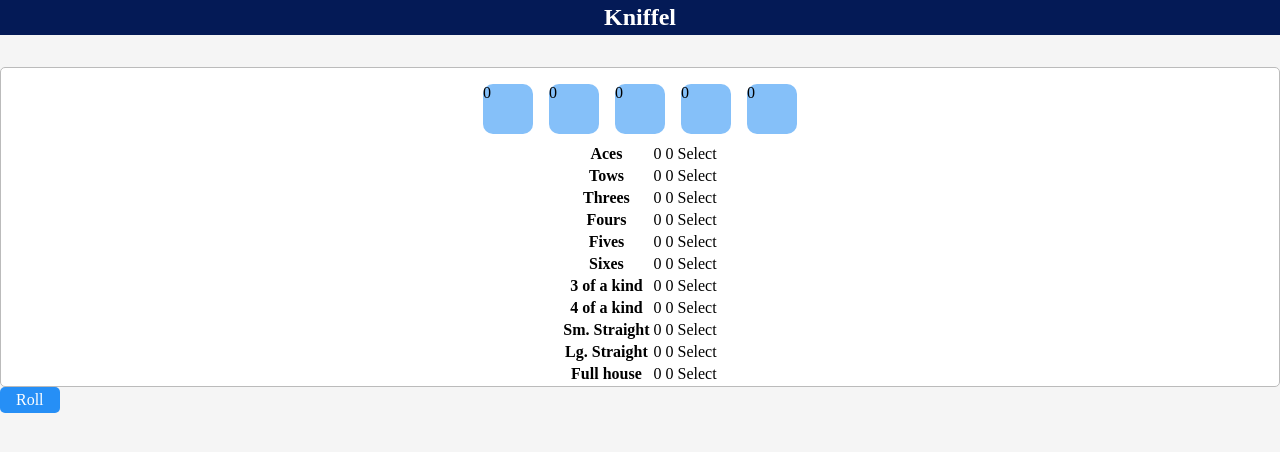
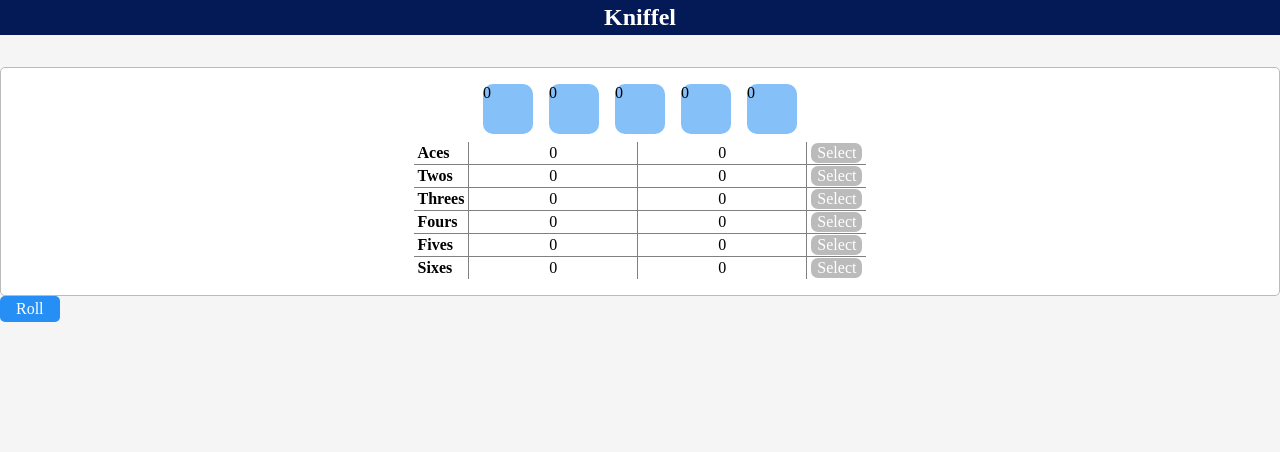
Before and after one commit to 4ndre4s/kniffel, a Vue app: page / in a window 1280 px wide. Shown: the top 452 px of the page. Built offline with nearby package versions, Linux system fonts and the light colour scheme.

Commit message:
Implement upper block rows, adjust styling

```diff
--- a/src/components/KniffelBlock.vue
+++ b/src/components/KniffelBlock.vue
@@ -1,80 +1,137 @@
 <template>
-  <div>
-    <table>
-      <tr>
-        <th>Aces</th>
-        <td>0</td>
-        <td>0</td>
-        <td>Select</td>
-      </tr>
-      <tr>
-        <th>Tows</th>
-        <td>0</td>
-        <td>0</td>
-        <td>Select</td>
-      </tr>
-      <tr>
-        <th>Threes</th>
-        <td>0</td>
-        <td>0</td>
-        <td>Select</td>
-      </tr>
-      <tr>
-        <th>Fours</th>
-        <td>0</td>
-        <td>0</td>
-        <td>Select</td>
-      </tr>
-      <tr>
-        <th>Fives</th>
-        <td>0</td>
-        <td>0</td>
-        <td>Select</td>
-      </tr>
-      <tr>
-        <th>Sixes</th>
-        <td>0</td>
-        <td>0</td>
-        <td>Select</td>
-      </tr>
-      <tr>
-        <th>3 of a kind</th>
-        <td>0</td>
-        <td>0</td>
-        <td>Select</td>
-      </tr>
-      <tr>
-        <th>4 of a kind</th>
-        <td>0</td>
-        <td>0</td>
-        <td>Select</td>
-      </tr>
-      <tr>
-        <th>Sm. Straight</th>
-        <td>0</td>
-        <td>0</td>
-        <td>Select</td>
-      </tr>
-      <tr>
-        <th>Lg. Straight</th>
-        <td>0</td>
-        <td>0</td>
-        <td>Select</td>
-      </tr>
-      <tr>
-        <th>Full house</th>
-        <td>0</td>
-        <td>0</td>
-        <td>Select</td>
-      </tr>
-    </table>
-  </div>
+  <table class="block-table">
+    <tr class="block-table-row" v-for="row in upperBlockRows" :key="row.label">
+      <th class="block-table-cell">{{ row.label }}</th>
+      <td class="block-table-cell">{{ row.value ? row.value : "0" }}</td>
+      <td class="block-table-cell">{{ countPotentialValue(row.count) }}</td>
+      <td class="block-table-cell">
+        <button
+          @click="setValue(row)"
+          class="select-button"
+          :disabled="row.value != null"
+        >
+          Select
+        </button>
+      </td>
+    </tr>
+  </table>
 </template>
 
 <script>
 export default {
   name: "KniffelBlock",
+  props: {
+    dices: {
+      type: Array,
+      required: true,
+    },
+  },
+  data() {
+    return {
+      upperBlockRows: [
+        {
+          id: 1,
+          label: "Aces",
+          value: null,
+          count: 1,
+        },
+        {
+          id: 2,
+          label: "Twos",
+          value: null,
+          count: 2,
+        },
+        {
+          id: 3,
+          label: "Threes",
+          value: null,
+          count: 3,
+        },
+        {
+          id: 4,
+          label: "Fours",
+          value: null,
+          count: 4,
+        },
+        {
+          id: 5,
+          label: "Fives",
+          value: null,
+          count: 5,
+        },
+        {
+          id: 6,
+          label: "Sixes",
+          value: null,
+          count: 6,
+        },
+      ],
+    };
+  },
+  methods: {
+    countPotentialValue(rowCount) {
+      return this.dices.reduce((acc, dice) => {
+        if (dice.value === rowCount) {
+          acc += dice.value;
+        }
+        return acc;
+      }, 0);
+    },
+    setValue(row) {
+      this.upperBlockRows.some((r) => {
+        if (r.id !== row.id) {
+          return false;
+        }
+        r.value = this.countPotentialValue(row.count);
+        return true;
+      });
+    },
+  },
 };
 </script>
 
-<style scoped></style>
+<style scoped lang="scss">
+.select-button {
+  border-radius: 7px;
+  background: var(--color-grey);
+  border: none;
+  color: white;
+
+  &:disabled {
+    color: var(--color-grey--dark);
+  }
+}
+
+.block-table {
+  border-collapse: collapse;
+}
+
+.block-table-row {
+  &:last-child {
+    .block-table-cell {
+      border-bottom: none;
+    }
+  }
+}
+
+.block-table-cell {
+  border: 1px solid grey;
+  border-top: none;
+  text-align: center;
+  padding: 1px 0.25rem;
+
+  &:first-child {
+    text-align: left;
+    border-left: none;
+  }
+
+  &:nth-child(2),
+  &:nth-child(3) {
+    padding: 0 5rem;
+  }
+
+  &:last-child {
+    border-right: none;
+  }
+}
+</style>
--- a/src/components/KniffelBoard.vue
+++ b/src/components/KniffelBoard.vue
@@ -11,7 +11,7 @@
           @toggle-lock:dice="toggleDiceLock(dice.id)"
         />
       </div>
-      <kniffel-block />
+      <kniffel-block :dices="dices" class="kniffel-block" />
     </div>
     <roll-dice-button @roll:dice="rollDices" />
   </div>
@@ -79,4 +79,7 @@ export default {
 .dice:not(:last-of-type) {
   margin-right: 1rem;
 }
+.kniffel-block {
+  margin-bottom: 1rem;
+}
 </style>
```
